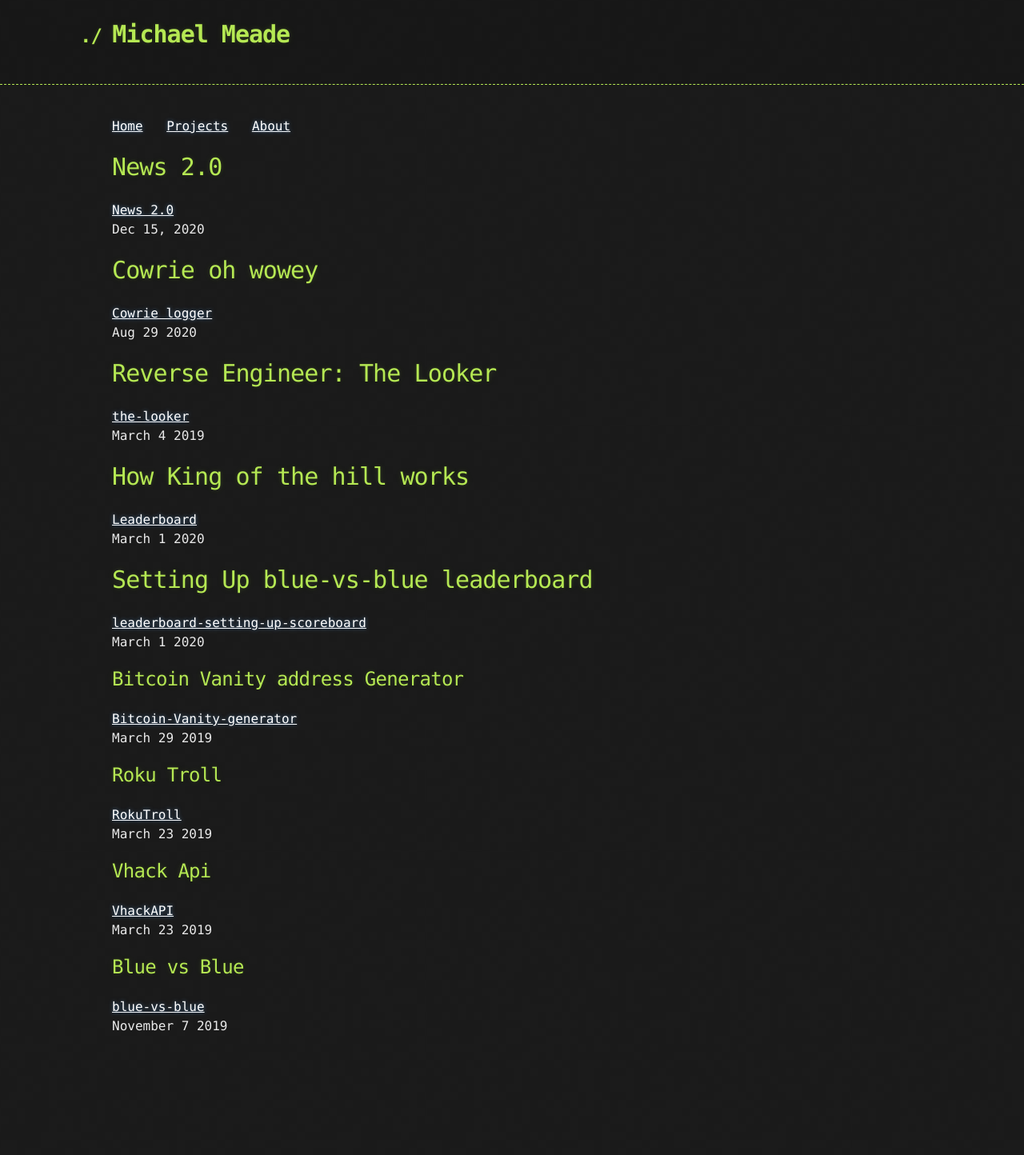
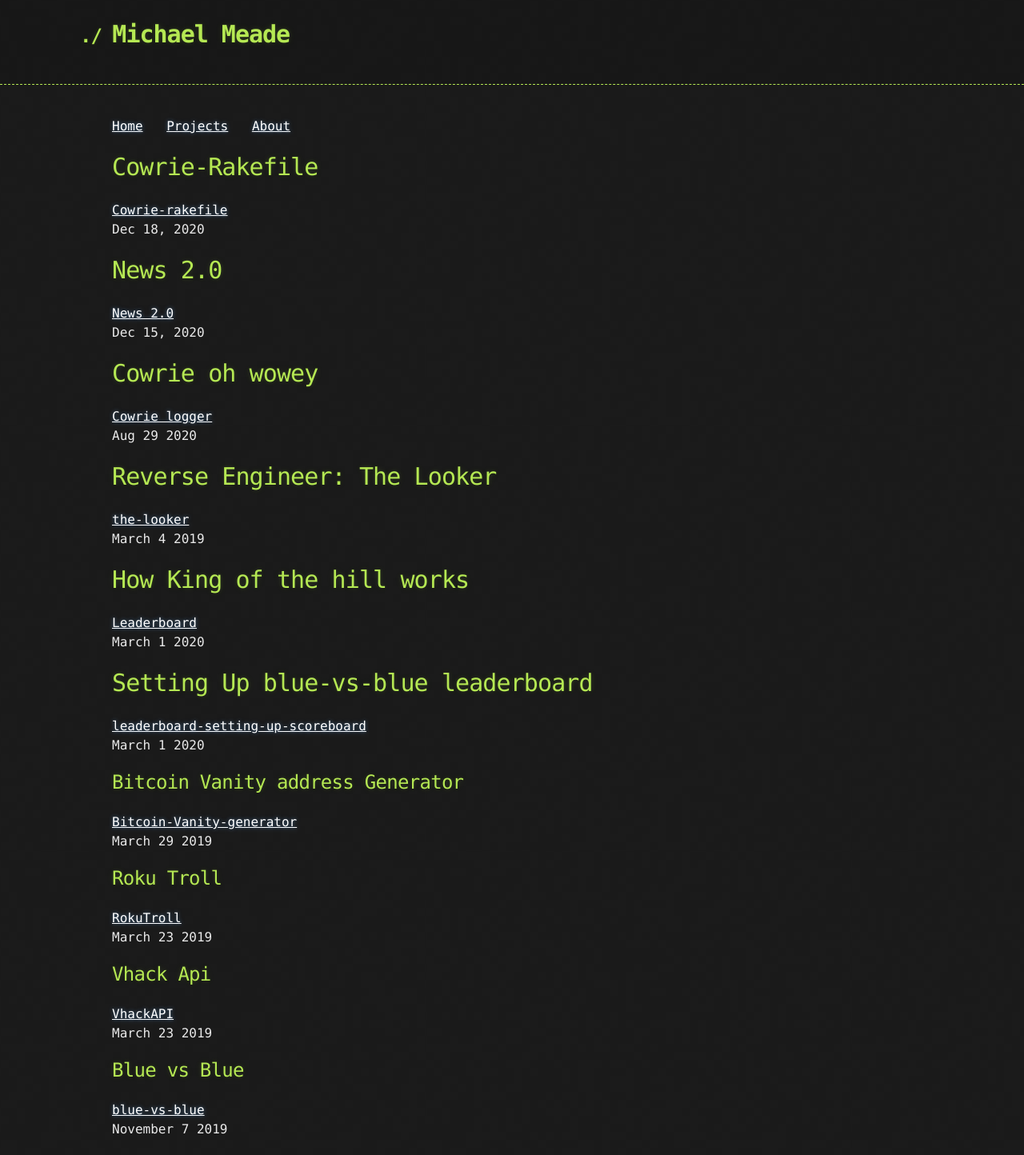
Before and after one commit to Michael-Meade/MinerFind, a Jekyll site: the page built from Projects.md, in a window 1280 px wide. Shown: the whole page at 80% size. Built offline with Jekyll 4.4.1, drawn with Linux system fonts in a browser that asks for light colours; our own code applies the rules of GitHub Pages for plain Markdown files; the repository's description, which GitHub fills in, is left out; before the commit the page ends 1315 px from its top, so only the background shows below that.

Commit message:
Update Projects.md

```diff
--- a/Projects.md
+++ b/Projects.md
@@ -1,4 +1,6 @@
-
+# Cowrie-Rakefile
+[Cowrie-rakefile](./Projects/rakefile-cowrie.md)<br>
+Dec 18, 2020
 
 # News 2.0
 [News 2.0](./Projects/News-2.0.md)<br>
```
